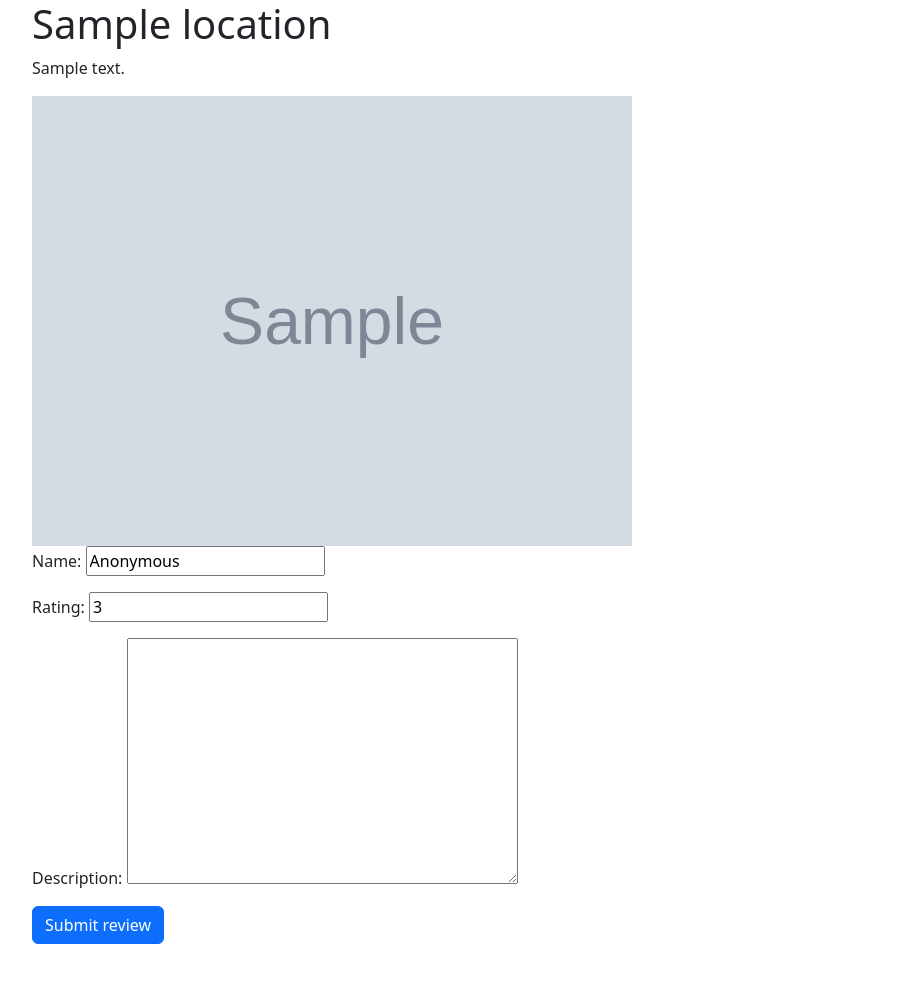
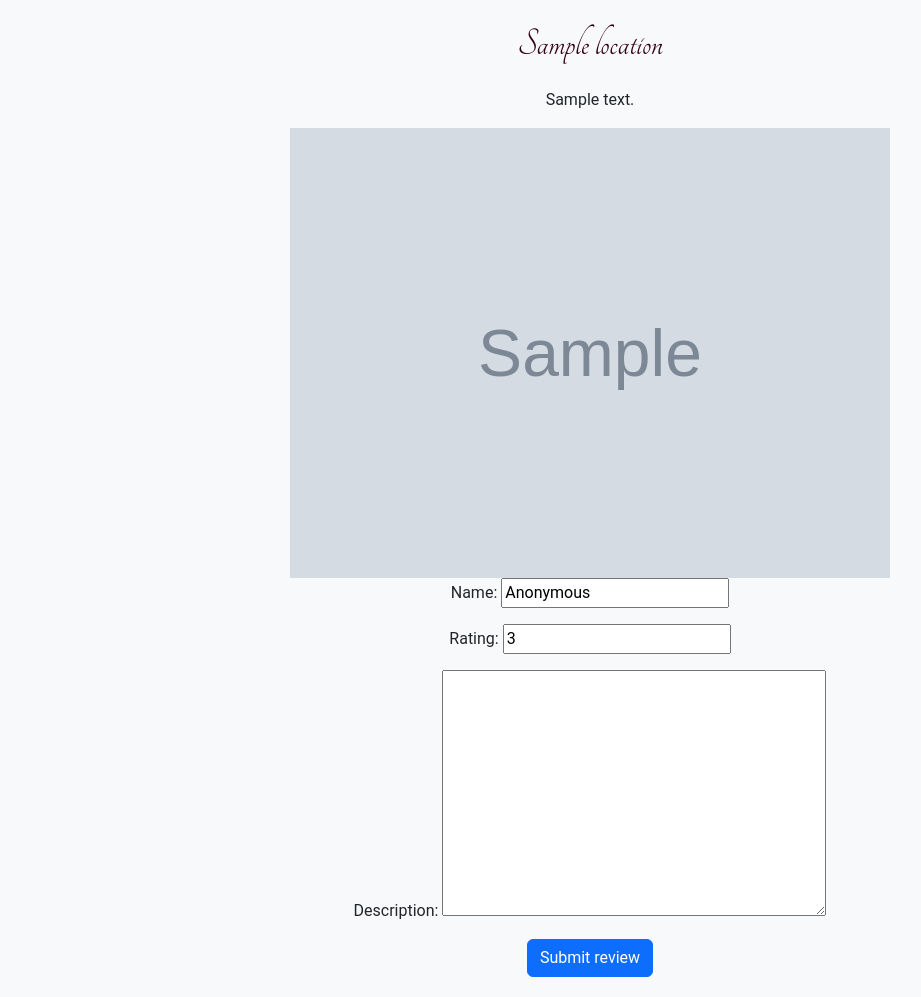
Before and after one commit to SamMartin92/hackathon-team-10, a Django app: page /location/1/ in a window 1280 px wide. Shown: the whole page, without its empty margins (50-971 px from the left). Before the commit the page ends 944 px from the top, so only its background shows below. Run offline with Django 5.2, Linux system fonts and the light colour scheme; tables that the repository leaves empty hold one stand-in row (values such as "Sample post"); grey boxes marked "Sample" are stand-in pictures.

Commit message:
Update CSS files

```diff
--- a/static/css/style.css
+++ b/static/css/style.css
@@ -0,0 +1,153 @@
+/* styles.css */
+
+/* Google fonts */
+@import url('https://fonts.googleapis.com/css2?family=Tangerine:wght@400;700&display=swap');
+
+
+/* Apply styles to the body or specific elements */
+body {
+    font-family: Roboto, sans-serif;
+    background-color: #DCBEBE; /* Set background color to DCBEBE */
+}
+
+.container {
+    max-width: 800px; /* Adjust as needed */
+    margin: 0 auto;
+    padding: 20px;
+    text-align: center;
+}
+
+h1 {
+    font-family: "Tangerine", cursive;
+    color: #320011; /* Set heading color to 320011 (deep maroon) */
+    font-size: 2.5rem;
+    margin-bottom: 20px;
+}
+
+p.lead {
+    color: #333; /*colour for mission statement*/
+    font-size: 1.2rem;
+    margin-bottom: 30px;
+}
+
+a.btn-primary {
+    background-color: #320011; /* color for the button */
+    border: none;
+    padding: 10px 20px;
+    color: #fff;
+    text-decoration: none;
+    border-radius: 5px;
+    transition: background-color 0.3s ease;
+}
+
+a.btn-primary:hover {
+    background-color: #DCBEBE; /* Slightly darker green on hover */
+}
+
+.text-right.small {
+    color: #6c757d; /* Gray color for the background note */
+    font-size: 0.8rem;
+    margin-top: 10px;
+}
+
+/* Add any additional styles you need */
+
+/* Media queries for responsiveness (optional) */
+@media (max-width: 768px) {
+    h1 {
+        font-size: 2rem;
+    }
+    p.lead {
+        font-size: 1rem;
+    }
+}/* styles.css */
+
+h1 {
+    font-family: 'Valentine', sans-serif;
+    /* Other styles for the title */
+}
+
+/* Apply styles to the body or specific elements */
+body {
+    font-family: Roboto, sans-serif;
+    background-color: #f8f9fa; /* Set your desired background color */
+}
+
+.container {
+    max-width: 800px; /* Adjust as needed */
+    margin: 0 auto;
+    padding: 20px;
+    text-align: center;
+}
+
+h1 {
+    font-family: 'Tangerine', cursive;
+    color: #320011; /* color for the heading */
+    font-size: 2.5rem;
+    margin-bottom: 20px;
+}
+
+p.lead {
+    color: #333; /* Dark gray color for the mission statement */
+    font-size: 1.2rem;
+    margin-bottom: 30px;
+}
+
+a.btn-primary {
+    background-color: #333; /* color for the button */
+    border: none;
+    padding: 10px 20px;
+    color: #fff;
+    text-decoration: none;
+    border-radius: 5px;
+    transition: background-color 0.3s ease;
+}
+
+a.btn-primary:hover {
+    background-color: #f0f4f1; /* color on hover */
+}
+
+.text-right.small {
+    color: #6c757d; /* Gray color for the background note */
+    font-size: 0.8rem;
+    margin-top: 10px;
+}
+
+/**Footer*/
+
+footer {
+    position: fixed;
+    bottom: 0;
+    width: 100%;
+    background-color: var(--dark);
+    color: var(--light);
+    line-height: 1.5rem;
+    padding-block: 0.5rem;
+
+    & ul {
+      --_gap: 2rem;
+      width: 100%;
+    }
+
+    & li {
+      padding-inline: 1rem;
+    }
+
+    & a {
+      text-decoration: none;
+      text-transform: uppercase;
+      color: var(--light);
+    }
+}
+
+/* Add any additional styles you need */
+
+/* Media queries for responsiveness (optional) */
+@media (max-width: 768px) {
+    h1 {
+        font-size: 2rem;
+    }
+    p.lead {
+        font-size: 1rem;
+    }
+}
--- a/templates/base.html
+++ b/templates/base.html
@@ -10,6 +10,11 @@
     <link rel="stylesheet" href="{% static 'css/style.css' %}">
     <title>Valentine Ventures</title>
 </head>
+
+<header>
+
+</header>
+
 <body>
 
     <nav>
@@ -27,5 +32,6 @@
     </footer>
 
     <script src="https://cdn.jsdelivr.net/npm/bootstrap@5.3.2/dist/js/bootstrap.bundle.min.js" integrity="sha384-C6RzsynM9kWDrMNeT87bh95OGNyZPhcTNXj1NW7RuBCsyN/o0jlpcV8Qyq46cDfL" crossorigin="anonymous"></script>
+
 </body>
 </html>
--- a/travelcupid/settings.py
+++ b/travelcupid/settings.py
@@ -35,6 +35,7 @@ ALLOWED_HOSTS = [
     '127.0.0.1',
     '.herokuapp.com',
     '8000-sammartin92-hackathonte-6coc3ged0u5.ws-eu108.gitpod.io',
+    '8000-cmed01-hackathonteam10-2nn83g7rtft.ws-eu108.gitpod.io',
 ]
 
 # Application definition
```
